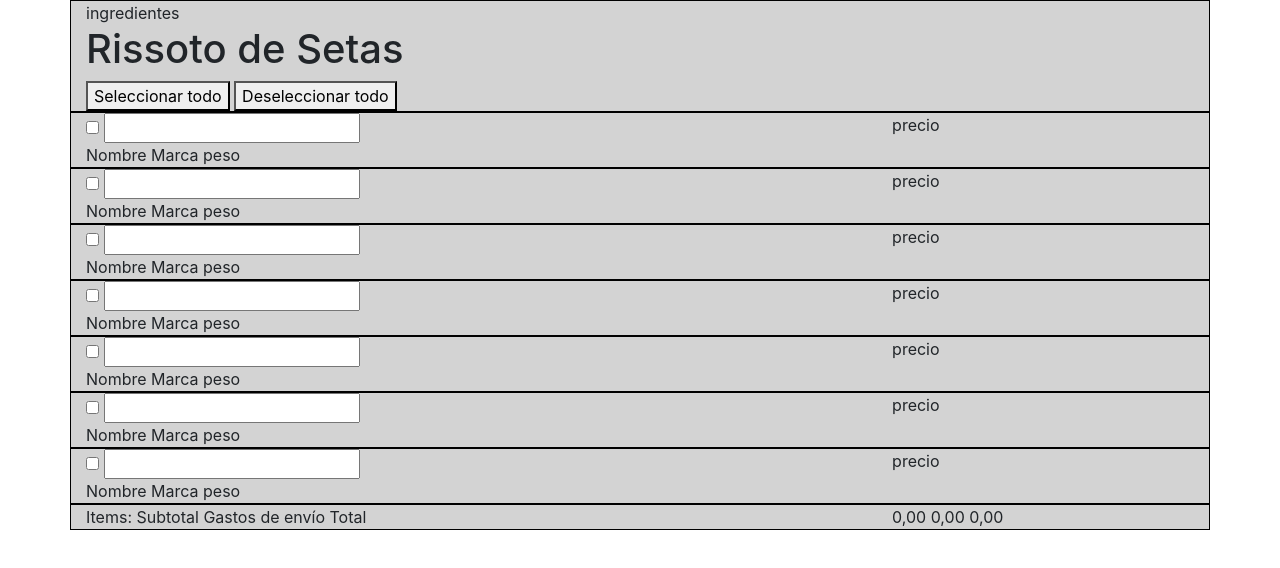
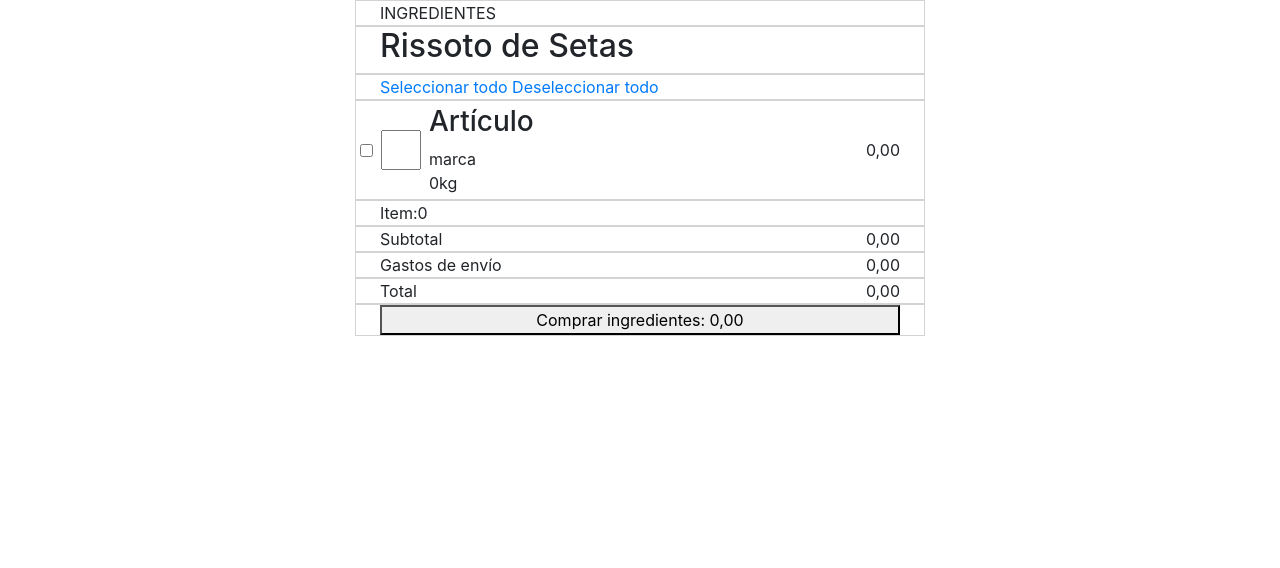
Before and after one commit to bismilahlf/f-online-risotto-de-setas-bismilahlf, a website: page index.html in a window 1280 px wide. Drawn offline with nearby package versions, Linux system fonts and the light colour scheme.

Commit message:
Fix layout

```diff
--- a/css/main.css
+++ b/css/main.css
@@ -2,10 +2,15 @@
   box-sizing: border-box;
 }
 
-.container {
-  background-color: lightgrey;
+.main {
+  max-width: 600px !important;
 }
 
 .row {
-  border: 1px solid black;
+  border: 1px solid lightgray;
 }
+
+.ingredient-quantity {
+  width: 40px;
+  height: 40px;
+}
--- a/index.html
+++ b/index.html
@@ -5,173 +5,64 @@
   <meta charset="UTF-8">
   <title>Rissoto de Setas</title>
 	<link rel="stylesheet" href="./css/main.css">
+	<meta name="viewport" content="width=device-width, initial-scale=1">
   <link rel="stylesheet" href="https://maxcdn.bootstrapcdn.com/bootstrap/4.0.0-beta.2/css/bootstrap.min.css" integrity="sha384-PsH8R72JQ3SOdhVi3uxftmaW6Vc51MKb0q5P2rRUpPvrszuE4W1povHYgTpBfshb"
     crossorigin="anonymous">
 </head>
 
 <body>
-  <div class="container">
-    <div class="row title-wrapper">
-      <div class="col">
-				<span>ingredientes</span>
-				<h1>Rissoto de Setas</h1>
-				<button>Seleccionar todo</button>
-				<button>Deseleccionar todo</button>
+  <div class="container main">
+    <div class="row no-gutters">
+      <div class="col  ml-4">
+        <span>INGREDIENTES</span>
+      </div>
+    </div>
+    <div class="row no-gutters">
+      <div class="col  ml-4">
+        <h2>Rissoto de Setas</h2>
+      </div>
+    </div>
+    <div class="row no-gutters">
+      <div class="col  ml-4">
+        <a href="">Seleccionar todo</a>
+        <a href="">Deseleccionar todo</a>
       </div>
     </div>
 
-		<div class="row iten-wrapper">
-      <div class="col">
-				<input class="" type="checkbox" value="" id="defaultCheck1">
-				<input type="number">
-				<span class="item-name">
-						Nombre
-					</span>
-					<span class="item-brand">
-						Marca
-					</span>
-					<span class="item-weight">
-						peso
-					</span>
-			</div>
-			<div class="col-5"></div>
-      <div class="col">
-        precio
+    <div class="row no-gutters">
+      <div class="col d-flex align-items-center">
+        <input type="checkbox" class="m-1">
+        <input type="number" class="ingredient-quantity m-1">
+        <div class="d-flex flex-column m-1">
+          <h3>Artículo</h3>
+          <span>marca</span>
+          <span>0kg</span>
         </div>
       </div>
-
-		<div class="row iten-wrapper">
-			<div class="col">
-				<input class="" type="checkbox" value="" id="defaultCheck1">
-				<input type="number">
-				<span class="item-name">
-						Nombre
-					</span>
-					<span class="item-brand">
-						Marca
-					</span>
-					<span class="item-weight">
-						peso
-					</span>
-			</div>
-			<div class="col-5"></div>
-			<div class="col">
-				precio
+      <div class="col-2 mr-4 d-flex align-items-center justify-content-end">
+        <span>0,00</span>
       </div>
     </div>
-
-		<div class="row iten-wrapper">
-			<div class="col">
-				<input class="" type="checkbox" value="" id="defaultCheck1">
-				<input type="number">
-				<span class="item-name">
-						Nombre
-					</span>
-					<span class="item-brand">
-						Marca
-					</span>
-					<span class="item-weight">
-						peso
-					</span>
-			</div>
-			<div class="col-5"></div>
-			<div class="col">
-				precio
+    <div class="row no-gutters">
+      <div class="col ml-4">
+        <span>Item:</span><span>0</span>
       </div>
     </div>
-
-		<div class="row iten-wrapper">
-			<div class="col">
-				<input class="" type="checkbox" value="" id="defaultCheck1">
-				<input type="number">
-				<span class="item-name">
-						Nombre
-					</span>
-					<span class="item-brand">
-						Marca
-					</span>
-					<span class="item-weight">
-						peso
-					</span>
+    <div class="row no-gutters">
+      <div class="col ml-4">Subtotal</div>
+      <div class="col-2 mr-4 text-right">0,00</div>
     </div>
-			<div class="col-5"></div>
-			<div class="col">
-				precio
+    <div class="row no-gutters">
+      <div class="col ml-4">Gastos de envío</div>
+      <div class="col-2 mr-4 text-right">0,00</div>
     </div>
+    <div class="row no-gutters">
+      <div class="col ml-4">Total</div>
+      <div class="col-2 mr-4 text-right">0,00</div>
     </div>
-
-		<div class="row iten-wrapper">
-			<div class="col">
-				<input class="" type="checkbox" value="" id="defaultCheck1">
-				<input type="number">
-				<span class="item-name">
-						Nombre
-					</span>
-					<span class="item-brand">
-						Marca
-					</span>
-					<span class="item-weight">
-						peso
-					</span>
-			</div>
-			<div class="col-5"></div>
-			<div class="col">
-				precio
-			</div>
-	</div>
-
-	<div class="row iten-wrapper">
-		<div class="col">
-			<input class="" type="checkbox" value="" id="defaultCheck1">
-			<input type="number">
-			<span class="item-name">
-					Nombre
-				</span>
-				<span class="item-brand">
-					Marca
-				</span>
-				<span class="item-weight">
-					peso
-				</span>
-		</div>
-		<div class="col-5"></div>
-		<div class="col">
-			precio
-		</div>
-	</div>
-
-	<div class="row iten-wrapper">
-		<div class="col">
-			<input class="" type="checkbox" value="" id="defaultCheck1">
-			<input type="number">
-			<span class="item-name">
-					Nombre
-				</span>
-				<span class="item-brand">
-					Marca
-				</span>
-				<span class="item-weight">
-					peso
-				</span>
-		</div>
-		<div class="col-5"></div>
-		<div class="col">
-			precio
-		</div>
-	</div>
-
-	<div class="row">
-		<div class="col">
-			<span>Items:</span>
-			<span>Subtotal</span>
-			<span>Gastos de envío</span>
-			<span>Total</span>
-		</div>
-		<div class="col-5"></div>
-		<div class="col">
-			<span>0,00</span>
-			<span>0,00</span>
-			<span>0,00</span>
+    <div class="row no-gutters">
+      <div class="col mx-4">
+        <button class="w-100">Comprar ingredientes: <span>0,00</span></button>
       </div>
     </div>
 
```
Also changed, not shown: .eslintrc.json, 1 other file. Lines whose indentation alone changed are shown as unchanged.
